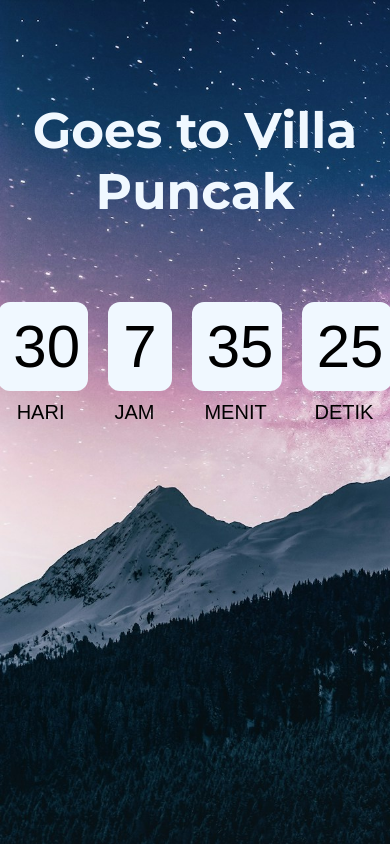
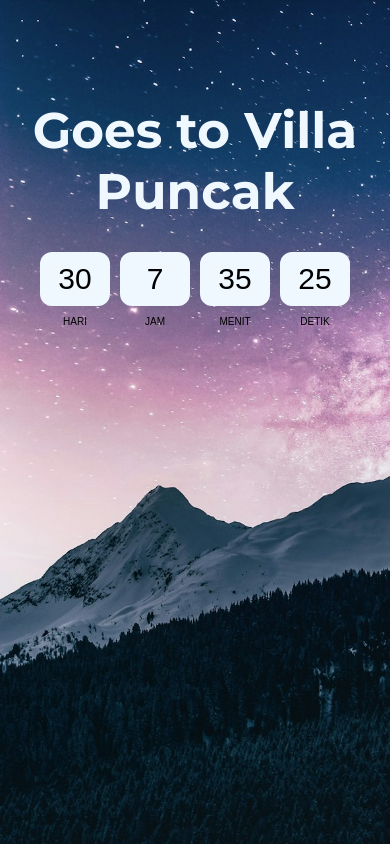
Before and after one commit to faridrifki/goes-to-villa, a plain HTML site: page index.html in a window 390 px wide. Drawn offline with Linux system fonts and the light colour scheme; a web font is replaced by a local one.

Commit message:
merubah responsive pada css

```diff
--- a/style.css
+++ b/style.css
@@ -8,7 +8,7 @@ body {
 
 div h1.judul {
     color: aliceblue;
-    margin: 100px 0 80px 0;
+    margin: 100px 0 30px 0;
     font-family: "Montserrat", sans-serif;
     font-size: 50px;
 }
@@ -16,25 +16,24 @@ div h1.judul {
 div.container {
     display: flex;
     justify-content: center;
-}
-
-div.container {
     font-family: 'Gobold Bold', sans-serif;
 }
 
 div.container div.timer {
     background-color: aliceblue;
-    font-size: 60px;
+    font-size: 30px;
     padding: 10px 15px;
-    margin: 0 10px;
-    width: 60px;
+    margin: 0 5px;
+    width: 40px;
     border-radius: 12px;
 }
 
 div.container div.timer-info {
     color: black;
-    width: 60px;
+    width: 40px;
     padding: 10px 15px;
-    margin: 0 10px;
-    font-size: 20px;
+    margin: 0 5px;
+    font-size: 10px;
 }
+
+/* responsive */
```
